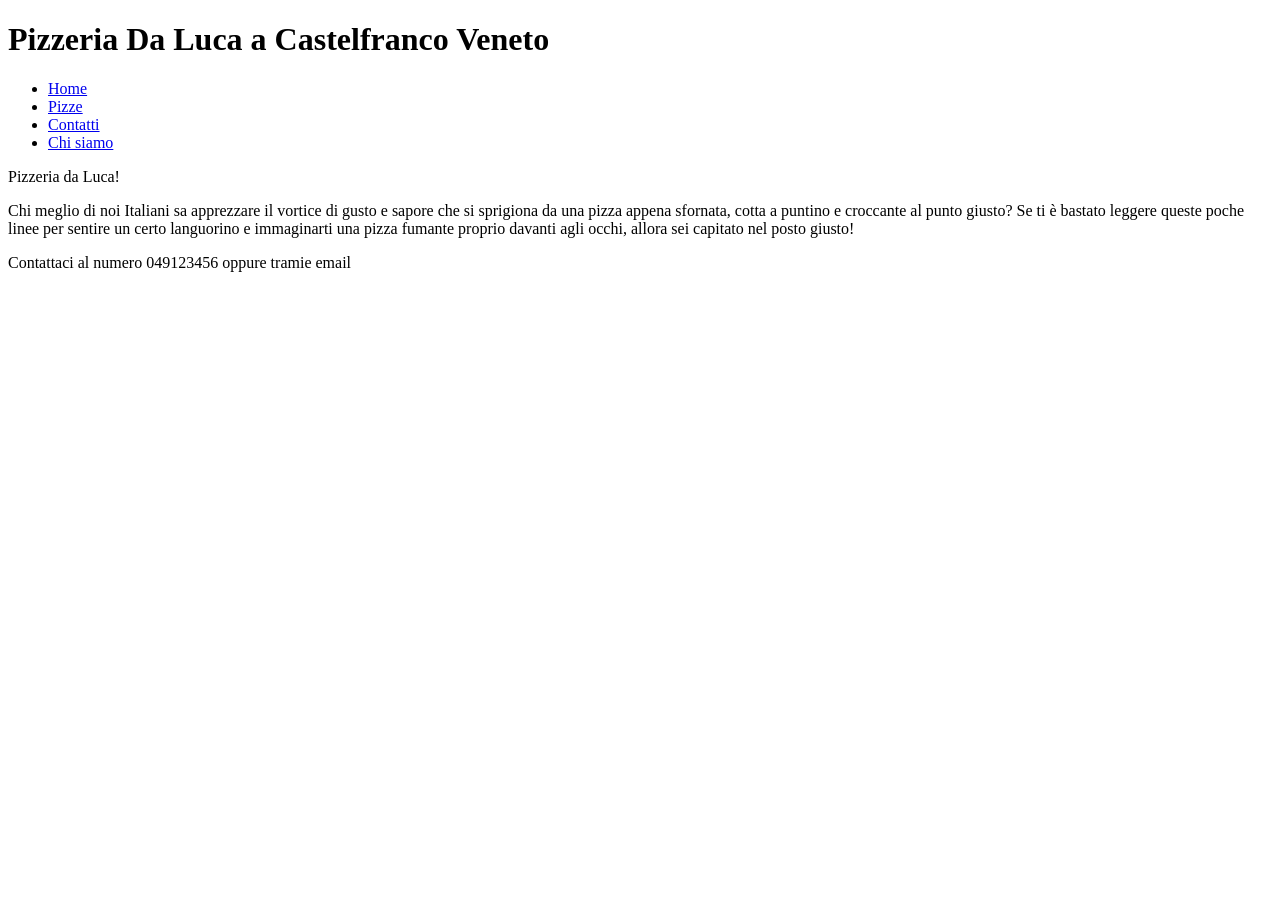
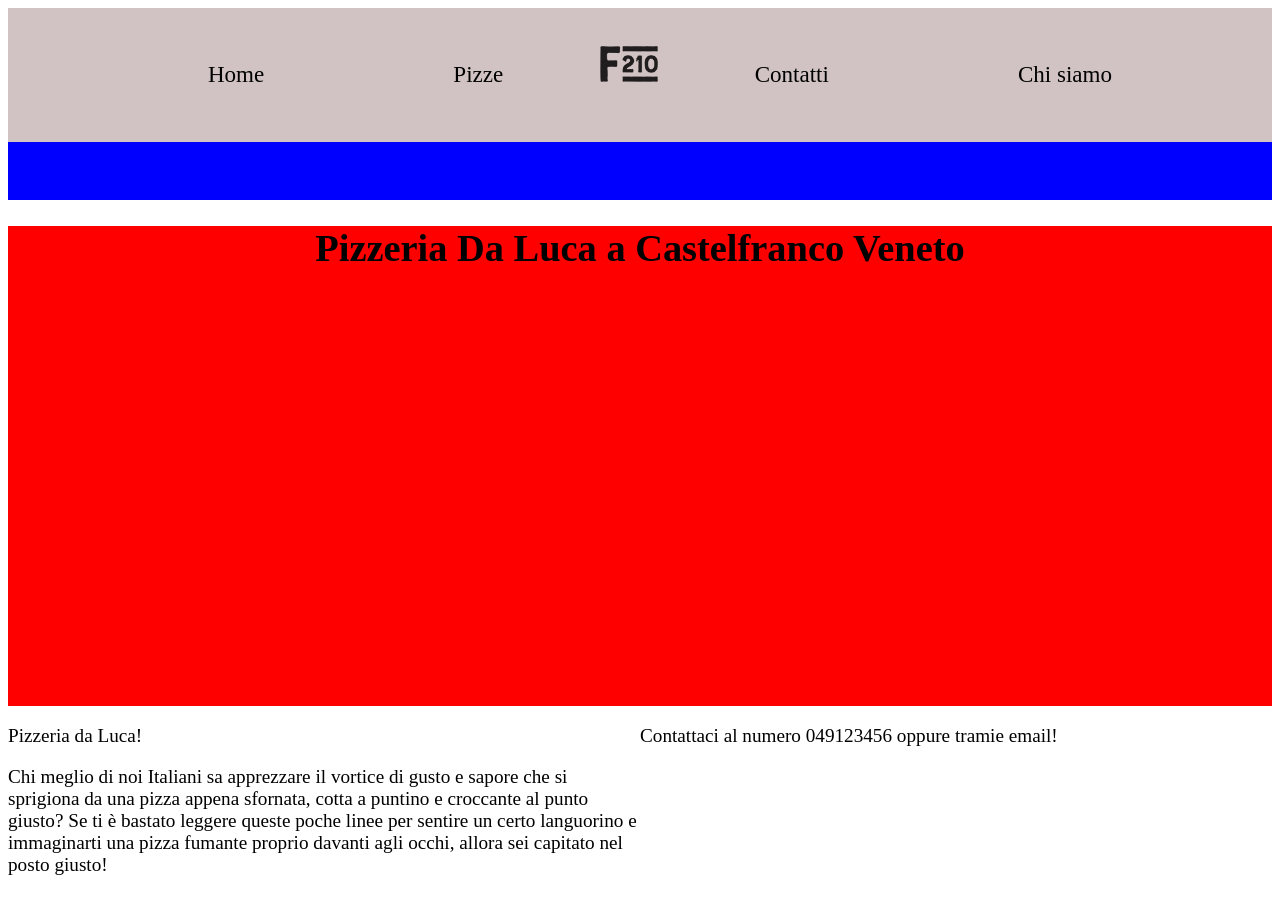
Before and after one commit to AlloJS/pizzeriadaluca, a plain HTML site: page index.html in a window 1280 px wide. Before the commit the page ends 800 px from the top, so only its background shows below. Drawn offline with Linux system fonts and the light colour scheme; a web font is replaced by a local one.

Commit message:
Aggiornati html e stile con le prime bozze.

```diff
--- a/css/style.css
+++ b/css/style.css
@@ -0,0 +1,73 @@
+    body {background-color: white;
+        font-family: 'B612';
+        font-size: 1.2em;
+    }
+
+    /* Add a black background color to the top navigation */
+    .header{
+        height: 10em;
+        background-color: blue;
+    }
+
+    .topul{
+        margin-top: 2em;
+    }
+
+    .topnav {
+        background-color: rgb(209, 195, 195);
+        overflow: hidden;
+        text-align: center;
+        height: 7em;
+
+    }
+
+    /* Style the links inside the navigation bar */
+    .topnav a {
+        color: black;
+        text-align: center;
+        padding: 1em;
+        text-decoration: none;
+        font-size: 1.2em;
+        margin: 3em;
+        width: auto;
+        height: auto;
+    }
+
+    /* Change the color of links on hover */
+    .topnav a:hover {
+        color: pink;
+        background-color: red;
+    }
+
+    /* Add a color to the active/current link */
+    .topnav a.active {
+        background-color: #4CAF50;
+        color: white;
+    }
+
+
+    .content{
+        text-align: center;
+        background-color: red;
+        height: 25em;
+    }
+
+    .footer{
+        height: 10em;
+    }
+
+    .footerLeft{
+        width: 50%;
+        float: left;
+    }
+
+    .footerRight{
+        width: 50%;
+        float: right;
+    }
+
+    .topicon{
+        margin-left: auto;
+        margin-right: auto;
+        width: 3em;
+    }
--- a/index.html
+++ b/index.html
@@ -3,26 +3,26 @@
 <html lang="it">
 <head>
   <meta charset="utf-8">
-
   <title>Pizzeria Da Luca</title>
   <meta name="description" content="Pizzeria Da Luca">
   <meta name="author" content="Chiara Darsie'">
+  <link href='https://fonts.googleapis.com/css?family=B612' rel='stylesheet'>  <link rel="stylesheet" type="text/css" href="css/style.css">
 </head>
 
 <body>
   <div class="header">
-    <h1>Pizzeria Da Luca a Castelfranco Veneto</h1>
-  </div>
-  <div class="defaultNavbar">
-    <ul>
-      <li><a href="index.html">Home</a></li>
-      <li><a href="html/listino.html">Pizze</a></li>
-      <li><a href="html/contatti.html">Contatti</a></li>
-      <li><a href="html/about.html">Chi siamo</a></li>
-    </ul>
+    <div class="topnav">
+      <ul class="topul">
+        <a href="index.html">Home</a>
+        <a href="html/listino.html">Pizze</a>
+        <img class="topicon"src=" images/topicon.png" alt="Logo Pizzeria">
+        <a href="html/contatti.html">Contatti</a>
+        <a href="html/about.html">Chi siamo</a>
+      </ul>
+    </div>
   </div>
   <div class="content">
-
+    <h1>Pizzeria Da Luca a Castelfranco Veneto</h1>
   </div>
   <div class="footer">
     <div class="footerLeft">
@@ -37,9 +37,8 @@
         capitato nel posto giusto!</p>
     </div>
     <div class="footerRight">
-      <p>Contattaci al numero 049123456 oppure tramie email</p>
+      <p>Contattaci al numero 049123456 oppure tramie email!</p>
     </div>
   </div>
-
 </body>
 </html>
```
Also changed, not shown: images/topicon.png (added).
